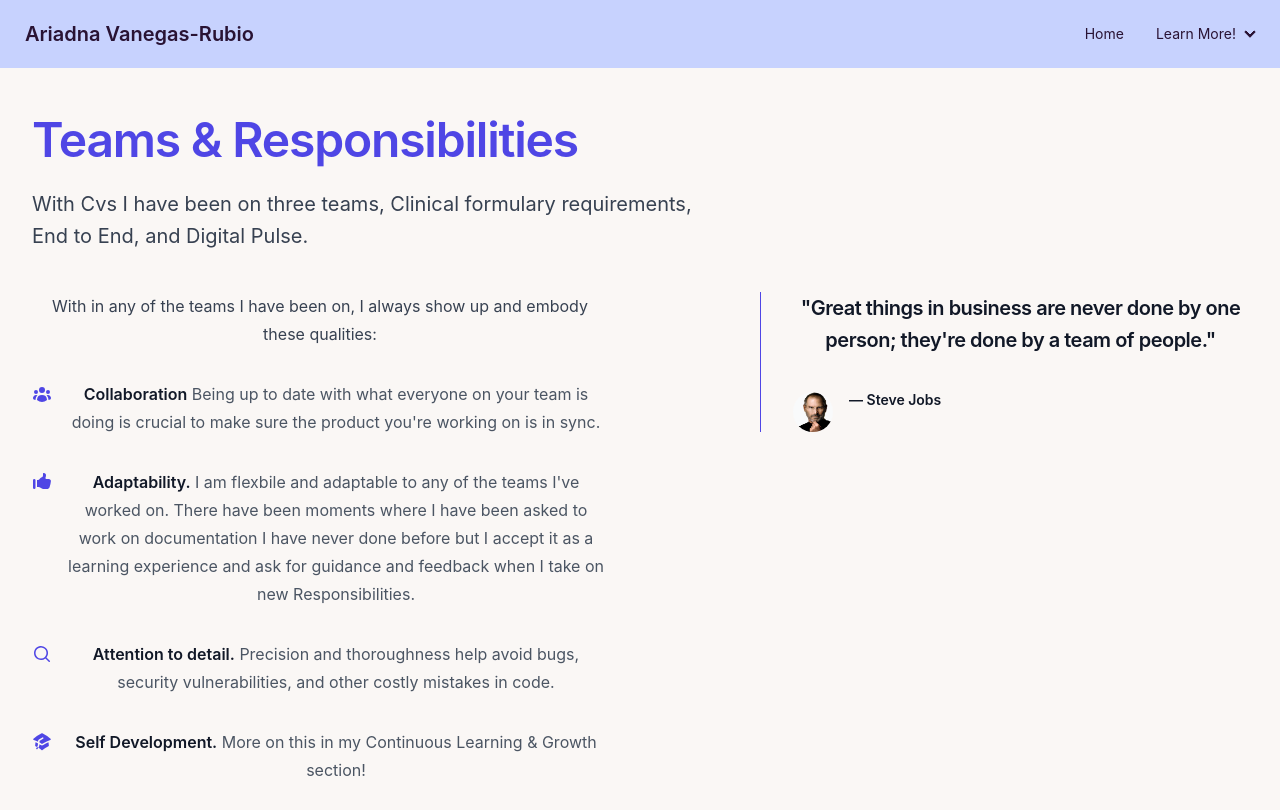
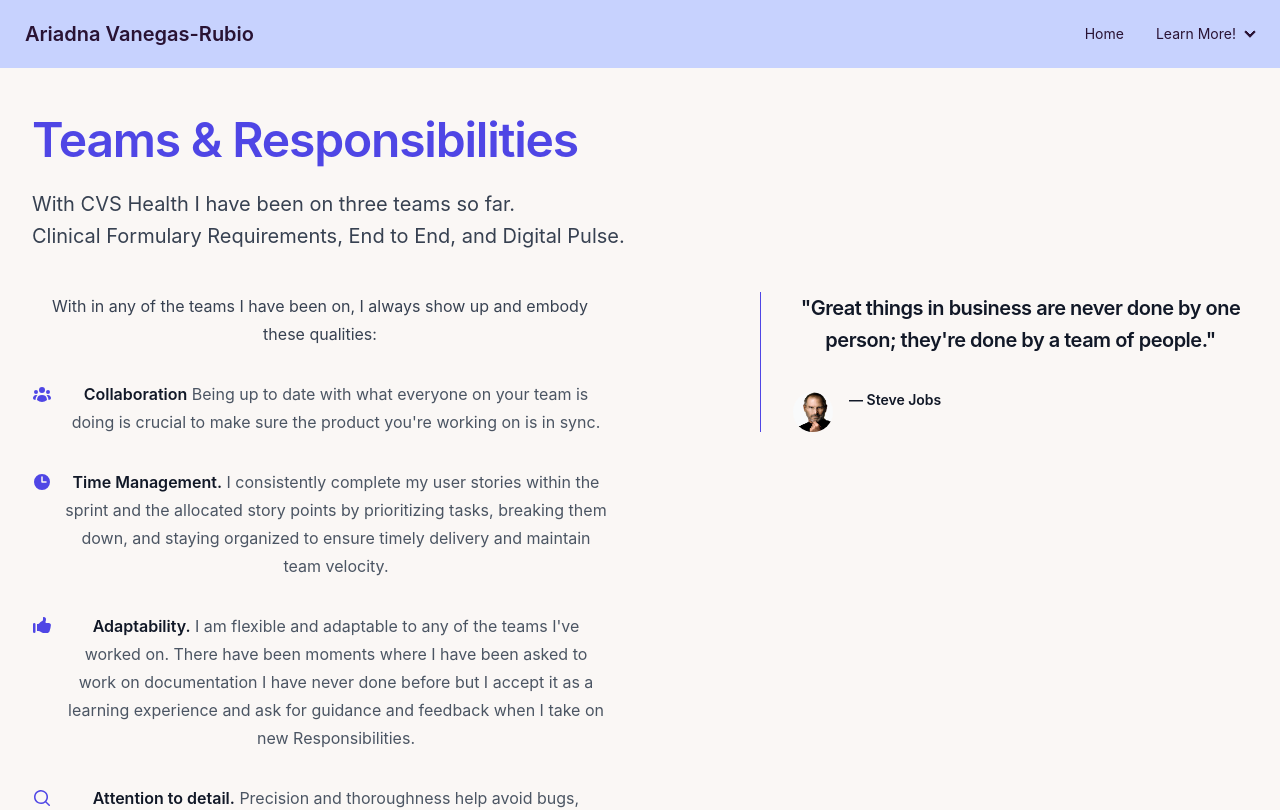
Before and after one commit to avrubio/Apprentice-Presentation, a React (Create React App) app: page /overview in a window 1280 px wide. Shown: the top 810 px of the page. Built offline with nearby package versions, Linux system fonts and the light colour scheme.

Commit message:
added one more quality to the overview page

```diff
--- a/src/OverviewPage/Overview.jsx
+++ b/src/OverviewPage/Overview.jsx
@@ -1,5 +1,6 @@
 import {
   AcademicCapIcon,
+  ClockIcon,
   HandThumbUpIcon,
   MagnifyingGlassIcon,
   UserGroupIcon,
@@ -20,8 +21,8 @@ export default function Overview() {
             Teams & Responsibilities
           </h1>
           <p className="mt-6 text-xl/8 text-gray-700 text-left">
-            With Cvs I have been on three teams, Clinical formulary
-            requirements, End to End, and Digital Pulse.
+            With CVS Health I have been on three teams so far. <br></br>
+            Clinical Formulary Requirements, End to End, and Digital Pulse.
           </p>
         </div>
         <div className="mx-auto mt-16 grid max-w-2xl grid-cols-1 gap-x-8 gap-y-16 lg:mx-0 lg:mt-10 lg:max-w-none lg:grid-cols-12">
@@ -67,6 +68,21 @@ export default function Overview() {
                 </span>
               </li>
               <li className="flex gap-x-3">
+                <ClockIcon
+                  aria-hidden="true"
+                  className="mt-1 h-5 w-5 flex-none text-indigo-600"
+                />
+                <span>
+                  <strong className="font-semibold text-gray-900">
+                    Time Management.
+                  </strong>{" "}
+                  I consistently complete my user stories within the sprint and
+                  the allocated story points by prioritizing tasks, breaking
+                  them down, and staying organized to ensure timely delivery and
+                  maintain team velocity.
+                </span>
+              </li>
+              <li className="flex gap-x-3">
                 <HandThumbUpIcon
                   aria-hidden="true"
                   className="mt-1 h-5 w-5 flex-none text-indigo-600"
@@ -75,7 +91,7 @@ export default function Overview() {
                   <strong className="font-semibold text-gray-900">
                     Adaptability.
                   </strong>{" "}
-                  I am flexbile and adaptable to any of the teams I've worked
+                  I am flexible and adaptable to any of the teams I've worked
                   on. There have been moments where I have been asked to work on
                   documentation I have never done before but I accept it as a
                   learning experience and ask for guidance and feedback when I
```
